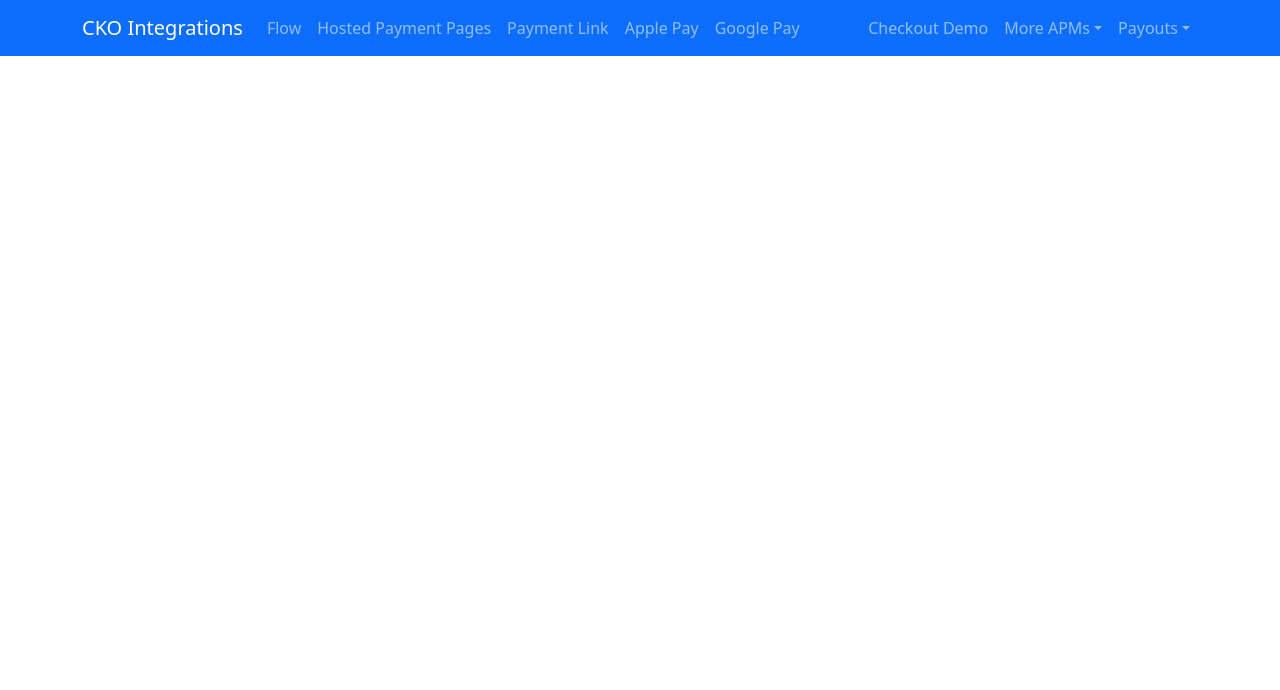
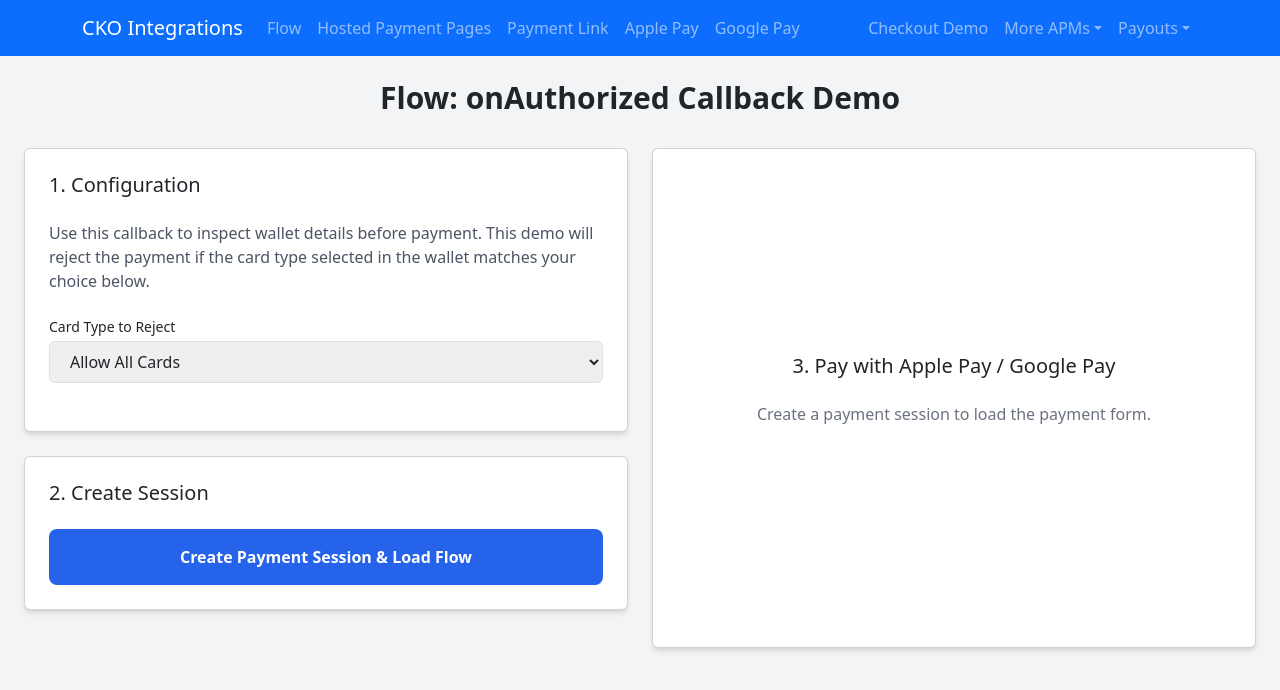
Before and after one commit to Mark-Reilly-Checkout/React-Flask-Project, a React (Create React App) app in the folder frontend/: page /onAuthorized in a window 1280 px wide. Shown: the top 690 px of the page. Built offline with nearby package versions, Linux system fonts and the light colour scheme.

Commit message:
Adding Onauthorized Method

```diff
--- a/frontend/src/App.js
+++ b/frontend/src/App.js
@@ -20,6 +20,8 @@ import FlowHandleClick from './components/FlowCallbacks/FlowHandleClick';
 import RememberMe from './components/FlowCallbacks/RememberMe';
 import Tokenization from './components/FlowCallbacks/Tokenization';
 import HostedPaymentPages from './components/HostedPaymentPages';
+import OnAuthorized from './components/FlowCallbacks/OnAuthorized';
+
 
 
 function App() {
@@ -52,6 +54,7 @@ function App() {
         <Route path="/paypal" element={<PayPal />} />
         <Route path="/flowHandleSubmit" element={<FlowHandleSubmit />} />
         <Route path="/flowHandleClick" element={<FlowHandleClick />} />
+        <Route path="/onAuthorized" element={<OnAuthorized />} />
         <Route path="/rememberMe" element={<RememberMe/>} />
         <Route path='/tokenization' element={<Tokenization/>}/>
         <Route path="/hosted-payment-pages" element={<HostedPaymentPages />}/>
--- a/frontend/src/components/Flow.js
+++ b/frontend/src/components/Flow.js
@@ -431,6 +431,12 @@ const Flow = ({ passedPaymentSession = null }) => {
                         >
                             Go to Tokenization Demo
                         </button>
+                        <button
+                            onClick={() => navigate('/onAuthorized')}
+                            className="w-full bg-indigo-600 text-white font-semibold py-3 px-6 rounded-lg hover:bg-indigo-700 transition duration-300 ease-in-out mt-4"
+                        >
+                            Go to onAuthorized Demo
+                        </button>
                     </div>
                 </div>
             ) : (
--- /dev/null
+++ b/frontend/src/components/FlowCallbacks/OnAuthorized.js
@@ -0,0 +1,167 @@
+import React, { useState, useEffect, useRef, useCallback } from 'react';
+import { Card } from 'react-bootstrap';
+import axios from 'axios';
+import { loadCheckoutWebComponents } from '@checkout.com/checkout-web-components';
+import { toast } from 'react-toastify';
+import { useNavigate } from "react-router-dom";
+
+// Default configuration for the demo
+const defaultConfig = {
+    cardTypeToReject: 'none', // 'none', 'credit', or 'debit'
+};
+
+const OnAuthorized = () => {
+    const navigate = useNavigate();
+    const [loading, setLoading] = useState(false);
+    const [paymentSession, setPaymentSession] = useState(null);
+    const [config, setConfig] = useState(defaultConfig);
+    const API_BASE_URL = process.env.REACT_APP_BACKEND_URL || "";
+
+    const flowComponentRef = useRef(null);
+
+    // Function to create the payment session
+    const createPaymentSession = async () => {
+        setLoading(true);
+        setPaymentSession(null);
+        try {
+            const response = await axios.post(`${API_BASE_URL}/api/create-payment-session`, {
+                amount: 1099,
+                currency: "GBP",
+                reference: `on-authorized-demo-${Date.now()}`,
+                customer: {
+                    email: "customer@example.com"
+                },
+                billing: {
+                    address: {
+                        country: "GB"
+                    }
+                }
+            });
+            setPaymentSession(response.data);
+            toast.success("Payment session created successfully!");
+        } catch (error) {
+            console.error("Payment Session Error:", error.response ? error.response.data : error.message);
+            toast.error('Error creating payment session.');
+        } finally {
+            setLoading(false);
+        }
+    };
+
+    // Effect to initialize and mount the Flow component
+    useEffect(() => {
+        if (!paymentSession?.id) {
+            const flowContainer = document.getElementById('flow-container');
+            if (flowContainer) flowContainer.innerHTML = '';
+            return;
+        }
+
+        const initializeFlow = async (session) => {
+            try {
+                // --- The onAuthorized callback implementation ---
+                const onAuthorized = async (self, authorizeResult) => {
+                    console.log("onAuthorized event triggered:", authorizeResult);
+                    const cardType = authorizeResult?.payment?.token?.paymentMethod?.type;
+                    toast.info(`Wallet card type is: ${cardType || 'Unknown'}`);
+
+                    if (cardType && cardType === config.cardTypeToReject) {
+                        toast.error(`Rejecting ${cardType} card as per configuration.`);
+                        return {
+                            continue: false,
+                            errorMessage: `Sorry, ${cardType} cards are not accepted for this payment.`,
+                        };
+                    }
+
+                    toast.success("Card accepted. Proceeding with payment.");
+                    return { continue: true };
+                };
+
+                const checkout = await loadCheckoutWebComponents({
+                    paymentSession: session,
+                    publicKey: 'pk_sbox_z6zxchef4pyoy3bziidwee4clm4',
+                    environment: 'sandbox',
+                    componentOptions: {
+                        applepay: {
+                            onAuthorized, // Assign the callback here
+                        },
+                        googlepay: {
+                            onAuthorized, // You can use the same callback for Google Pay
+                        }
+                    },
+                    onPaymentCompleted: (component, paymentResponse) => {
+                        toast.success(`Payment completed! ID: ${paymentResponse.id}`);
+                        navigate(`/success?cko-payment-id=${paymentResponse.id}`);
+                    },
+                    onError: (component, error) => {
+                        toast.error(error.message || "Payment failed.");
+                        console.error("Flow Error:", error);
+                    }
+                });
+
+                const flow = checkout.create('flow');
+                flowComponentRef.current = flow;
+                flow.mount('#flow-container');
+
+            } catch (err) {
+                console.error("Error loading Checkout Web Components:", err);
+                toast.error("Failed to load payment component.");
+            }
+        };
+
+        initializeFlow(paymentSession);
+
+    }, [paymentSession, config, navigate]);
+
+    return (
+        <div className="min-h-screen bg-gray-100 p-6">
+            <h1 className="text-3xl font-bold text-center mb-8">Flow: onAuthorized Callback Demo</h1>
+
+            <div className="grid grid-cols-1 md:grid-cols-2 gap-6">
+                {/* Left Panel: Configuration and Session Creation */}
+                <div className="flex flex-col gap-6">
+                    <Card className="p-6 rounded-xl shadow-md bg-white">
+                        <Card.Title className="text-xl font-semibold mb-4">1. Configuration</Card.Title>
+                        <p className="text-gray-600 mb-4">
+                            Use this callback to inspect wallet details before payment. This demo will reject the payment if the card type selected in the wallet matches your choice below.
+                        </p>
+                        <div className="mb-4">
+                            <label className="block text-sm font-medium mb-1">Card Type to Reject</label>
+                            <select
+                                value={config.cardTypeToReject}
+                                onChange={(e) => setConfig({ ...config, cardTypeToReject: e.target.value })}
+                                className="w-full border rounded px-3 py-2"
+                            >
+                                <option value="none">Allow All Cards</option>
+                                <option value="credit">Reject Credit Cards</option>
+                                <option value="debit">Reject Debit Cards</option>
+                            </select>
+                        </div>
+                    </Card>
+                    <Card className="p-6 rounded-xl shadow-md bg-white">
+                        <Card.Title className="text-xl font-semibold mb-4">2. Create Session</Card.Title>
+                        <button
+                            onClick={createPaymentSession}
+                            disabled={loading}
+                            className="w-full bg-blue-600 text-white font-semibold py-3 px-6 rounded-lg hover:bg-blue-700 transition duration-300 disabled:opacity-50"
+                        >
+                            {loading ? "Creating..." : "Create Payment Session & Load Flow"}
+                        </button>
+                    </Card>
+                </div>
+
+                {/* Right Panel: Flow Component Display */}
+                <Card className="p-6 rounded-xl shadow-md bg-white flex flex-col items-center justify-center min-h-[500px]">
+                    <Card.Title className="text-xl font-semibold mb-4">3. Pay with Apple Pay / Google Pay</Card.Title>
+                    {paymentSession ? (
+                        <div id="flow-container" className="w-full"></div>
+                    ) : (
+                        <div className="text-center text-gray-500">
+                            <p>Create a payment session to load the payment form.</p>
+                        </div>
+                    )}
+                </Card>
+            </div>
+        </div>
+    );
+};
+
+export default OnAuthorized;
```
